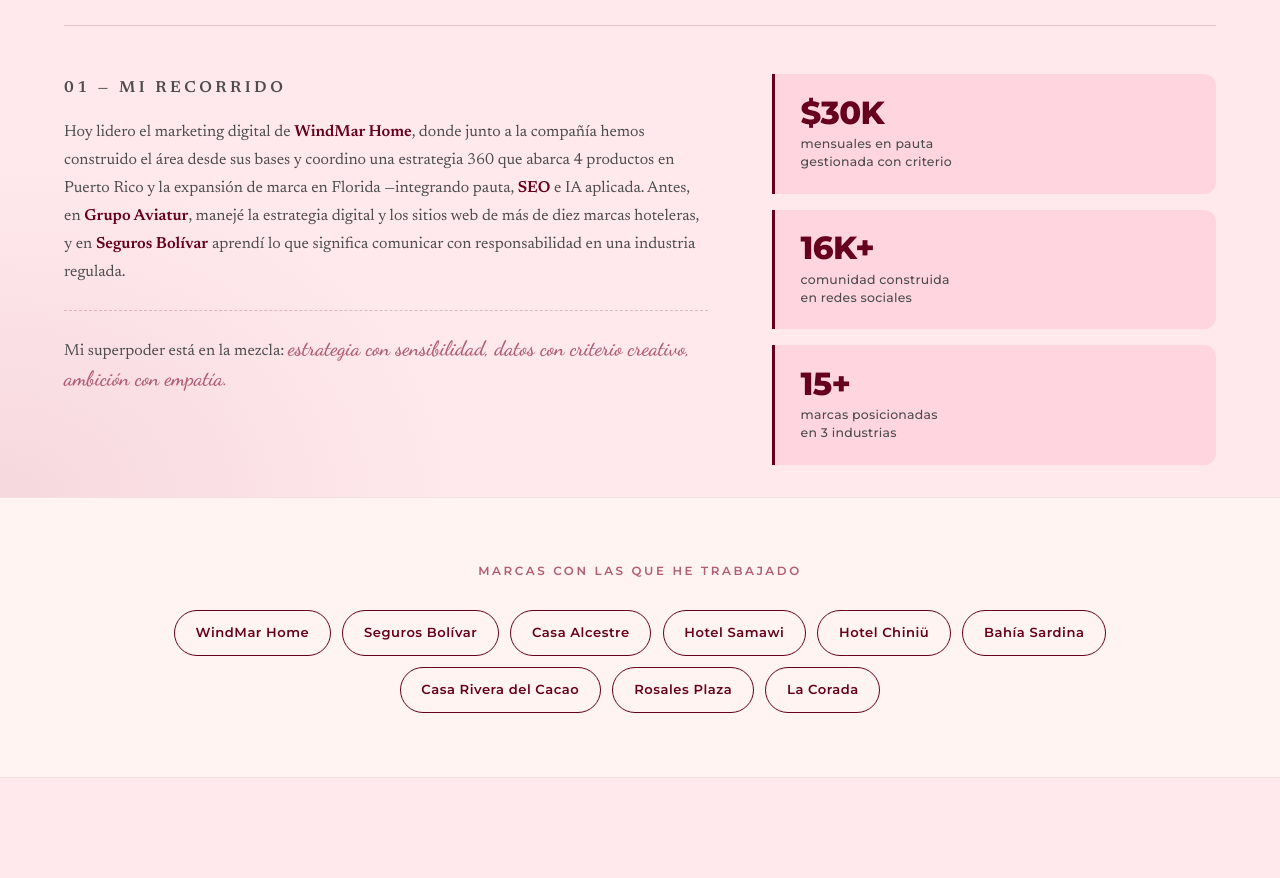
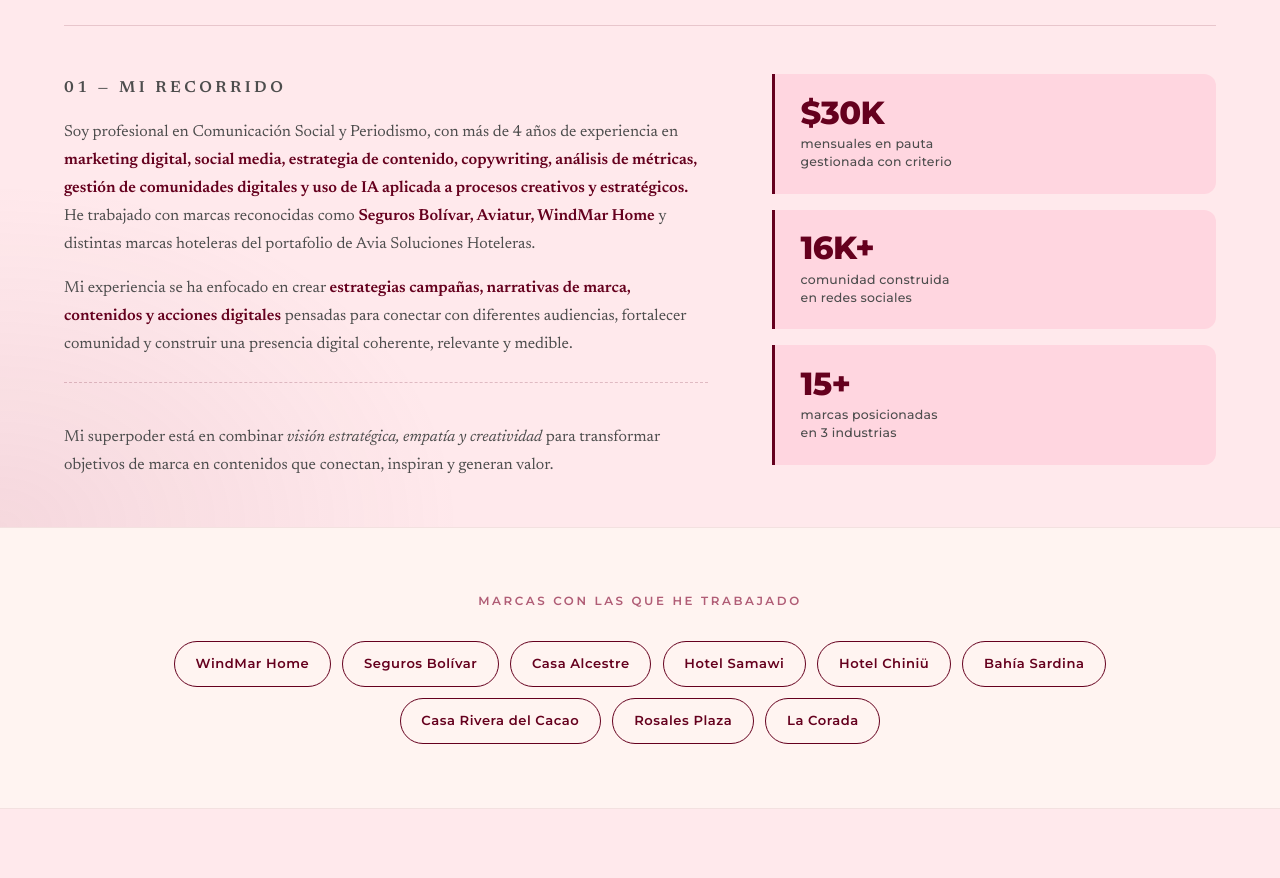
Before and after one commit to Danielalozano1812/PortafolioDanielaAlejandraLozano, a plain HTML site: page index.html in a window 1280 px wide. Shown: the part 904-1782 px from the top of the page. Drawn offline with Linux system fonts and the light colour scheme.

Commit message:
Update index.html

```diff
--- a/index.html
+++ b/index.html
@@ -110,16 +110,21 @@
         <div class="hero__bio-text">
           <p class="section-eyebrow">01 — Mi recorrido</p>
           <p>
-            Hoy lidero el marketing digital de <strong>WindMar Home</strong>, donde
-            junto a la compañía hemos construido el área desde sus bases y coordino una estrategia 360
-            que abarca 4 productos en Puerto Rico y la expansión de marca en Florida —integrando pauta,
-            <strong>SEO</strong> e IA aplicada. Antes, en <strong>Grupo Aviatur</strong>, manejé la estrategia
-            digital y los sitios web de más de diez marcas hoteleras, y en <strong>Seguros Bolívar</strong>
-            aprendí lo que significa comunicar con responsabilidad en una industria regulada.
+           <p>
+  Soy profesional en Comunicación Social y Periodismo, con más de 4 años de experiencia en
+  <strong>marketing digital, social media, estrategia de contenido, copywriting, análisis de métricas, gestión de comunidades digitales y uso de IA aplicada a procesos creativos y estratégicos.</strong>
+  He trabajado con marcas reconocidas como <strong>Seguros Bolívar, Aviatur, WindMar Home</strong> y distintas marcas hoteleras del portafolio de Avia Soluciones Hoteleras.
+</p>
+
+<p>
+  Mi experiencia se ha enfocado en crear <strong>estrategias campañas, narrativas de marca, contenidos y acciones digitales</strong>
+  pensadas para conectar con diferentes audiencias, fortalecer comunidad y construir una presencia digital coherente, relevante y medible.
+</p>
           </p>
           <p class="hero__bio-superpower">
-            Mi superpoder está en la mezcla: <em>estrategia con sensibilidad,
-            datos con criterio creativo, ambición con empatía.</em>
+            <p>
+  Mi superpoder está en combinar <em>visión estratégica, empatía y creatividad</em> para transformar objetivos de marca en contenidos que conectan, inspiran y generan valor.
+</p>
           </p>
         </div>
 
```
